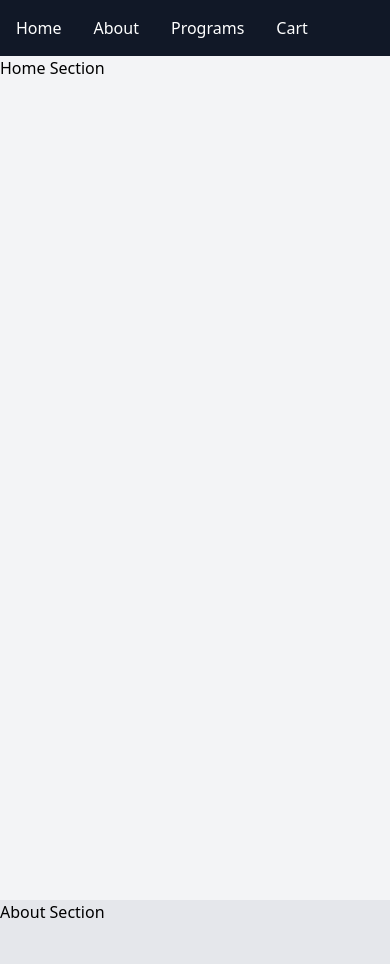
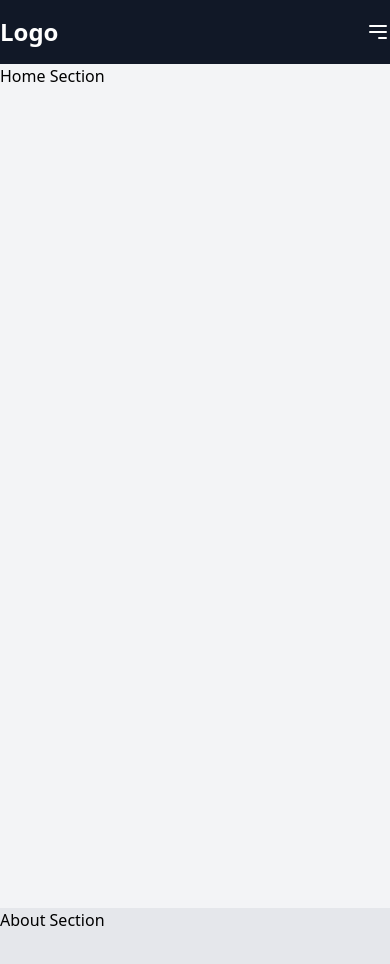
Before and after one commit to mihaialex03/website-tailwind, a React (Create React App) app: page / in a window 390 px wide. Shown: the top 964 px of the page. Built offline with nearby package versions, Linux system fonts and the light colour scheme.

Commit message:
burger menu

```diff
--- a/src/components/Header.jsx
+++ b/src/components/Header.jsx
@@ -1,12 +1,43 @@
-import React from 'react';
+import React, { useState } from 'react';
 import { Link as ScrollLink } from 'react-scroll';
 
 const Header = () => {
+    const [isOpen, setIsOpen] = useState(false);
+
+    const toggleMenu = () => {
+        setIsOpen(!isOpen);
+    };
+
     return (
         <header className="bg-gray-900 text-white py-4 sticky top-0 z-10">
             <div className="container mx-auto flex justify-between items-center">
-                {/* Navigation Links */}
-                <nav className="flex justify-center">
+                {/* Logo (you can include your logo here if needed) */}
+                <div className="text-2xl font-bold mr-4 cursor-pointer">
+                    Logo
+                </div>
+
+                {/* Burger Menu Icon (visible on mobile) */}
+                <button
+                    className="block lg:hidden text-white focus:outline-none"
+                    onClick={toggleMenu}
+                >
+                    <svg
+                        className="h-6 w-6"
+                        fill="none"
+                        viewBox="0 0 24 24"
+                        stroke="currentColor"
+                    >
+                        <path
+                            strokeLinecap="round"
+                            strokeLinejoin="round"
+                            strokeWidth={2}
+                            d="M4 6h16M4 12h16m-7 6h7"
+                        />
+                    </svg>
+                </button>
+
+                {/* Navigation Links (visible on desktop) */}
+                <nav className="hidden lg:flex justify-center">
                     <ScrollLink
                         to="home"
                         smooth={true}
@@ -40,6 +71,48 @@ const Header = () => {
                         Cart
                     </ScrollLink>
                 </nav>
+
+                {/* Burger Menu (visible on mobile) */}
+                {isOpen && (
+                    <div className="lg:hidden absolute top-full left-0 right-0 bg-gray-900 text-white">
+                        <ScrollLink
+                            to="home"
+                            smooth={true}
+                            duration={500}
+                            className="block py-2 px-4 cursor-pointer"
+                            onClick={toggleMenu}
+                        >
+                            Home
+                        </ScrollLink>
+                        <ScrollLink
+                            to="about"
+                            smooth={true}
+                            duration={500}
+                            className="block py-2 px-4 cursor-pointer"
+                            onClick={toggleMenu}
+                        >
+                            About
+                        </ScrollLink>
+                        <ScrollLink
+                            to="programs"
+                            smooth={true}
+                            duration={500}
+                            className="block py-2 px-4 cursor-pointer"
+                            onClick={toggleMenu}
+                        >
+                            Programs
+                        </ScrollLink>
+                        <ScrollLink
+                            to="cart"
+                            smooth={true}
+                            duration={500}
+                            className="block py-2 px-4 cursor-pointer"
+                            onClick={toggleMenu}
+                        >
+                            Cart
+                        </ScrollLink>
+                    </div>
+                )}
             </div>
         </header>
     );
```
